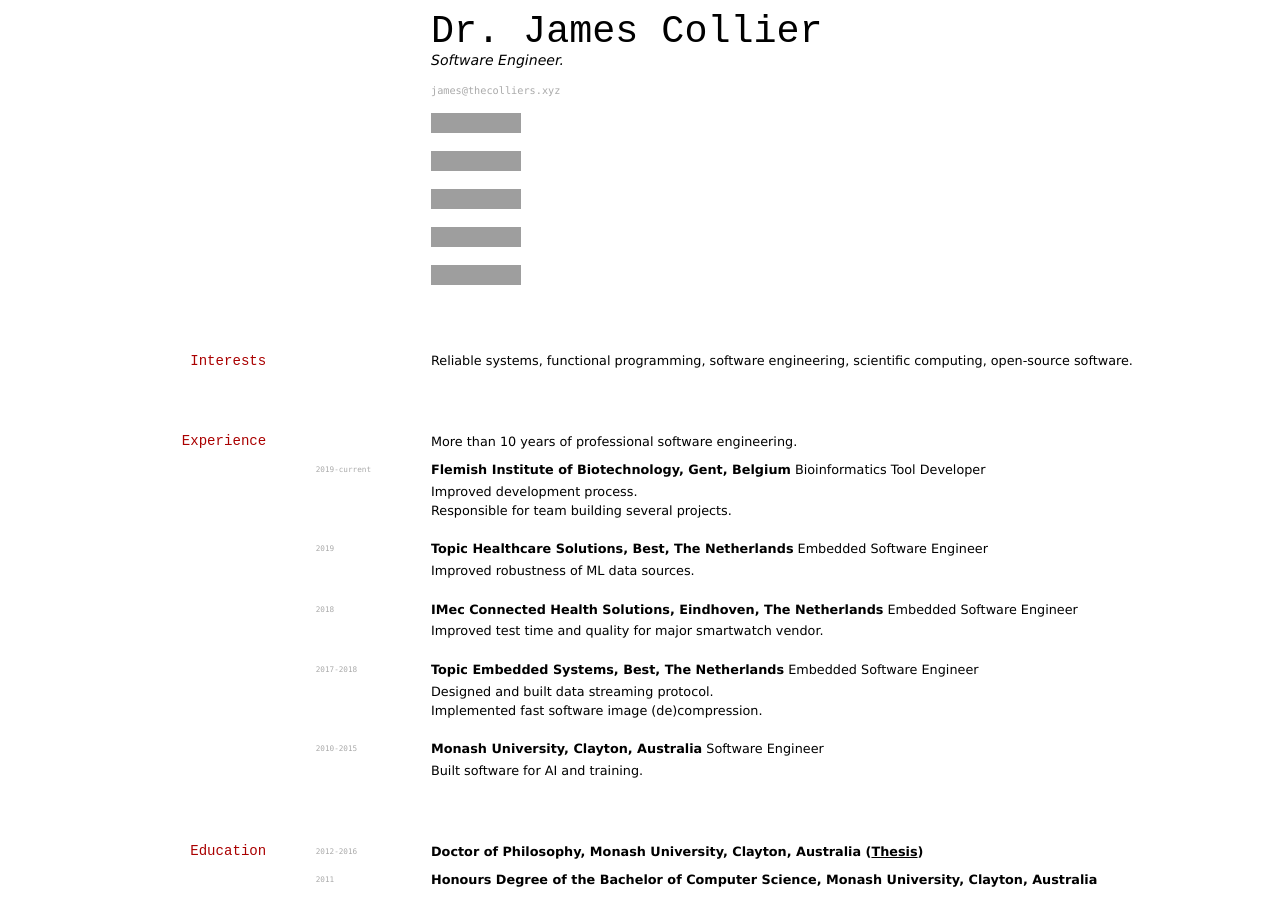
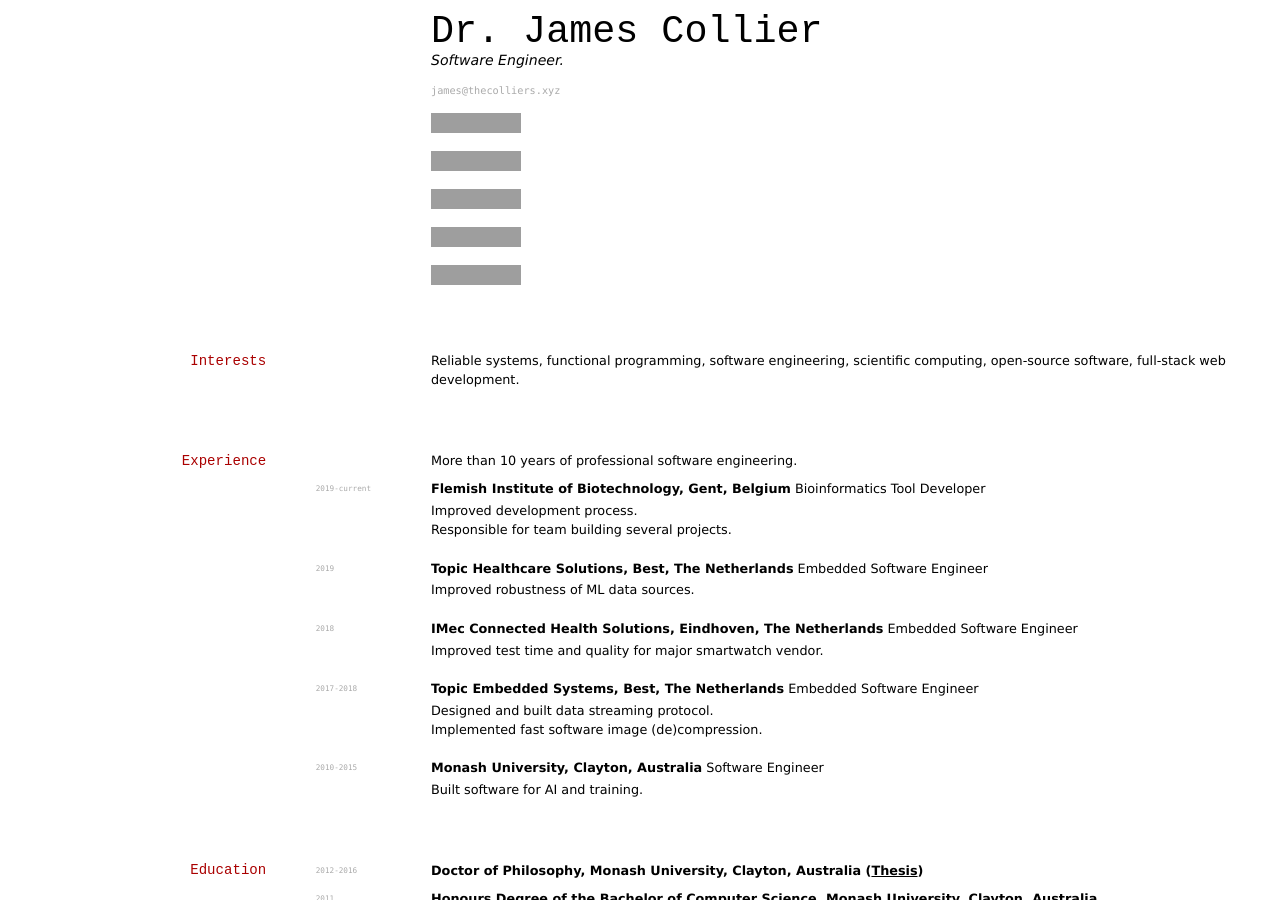
Before and after one commit to MaybeJustJames/jhc-at-home.github.io, a Jekyll site: the page built from index.md, in a window 1280 px wide and 900 px high, cut to the strip 0-900 px from the top of the window. Built offline with Jekyll 4.4.1, drawn with Linux system fonts in a browser that asks for light colours; grey boxes are pictures that could not be loaded.

Commit message:
Add full-stack web to my interests

```diff
--- a/index.md
+++ b/index.md
@@ -29,7 +29,7 @@
 
 ## Interests
 
-Reliable systems, functional programming, software engineering, scientific computing, open-source software.
+Reliable systems, functional programming, software engineering, scientific computing, open-source software, full-stack web development.
 
 ## Experience
 
```
